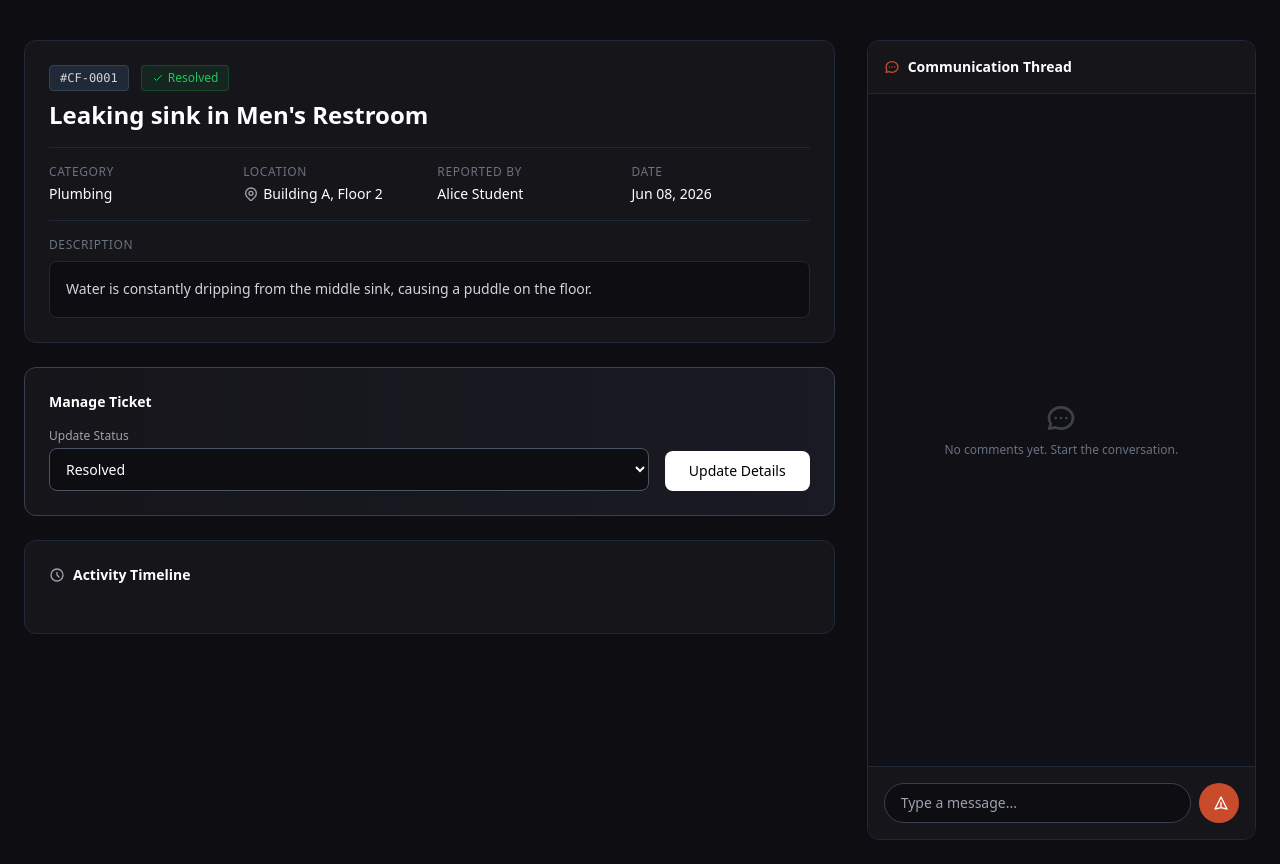
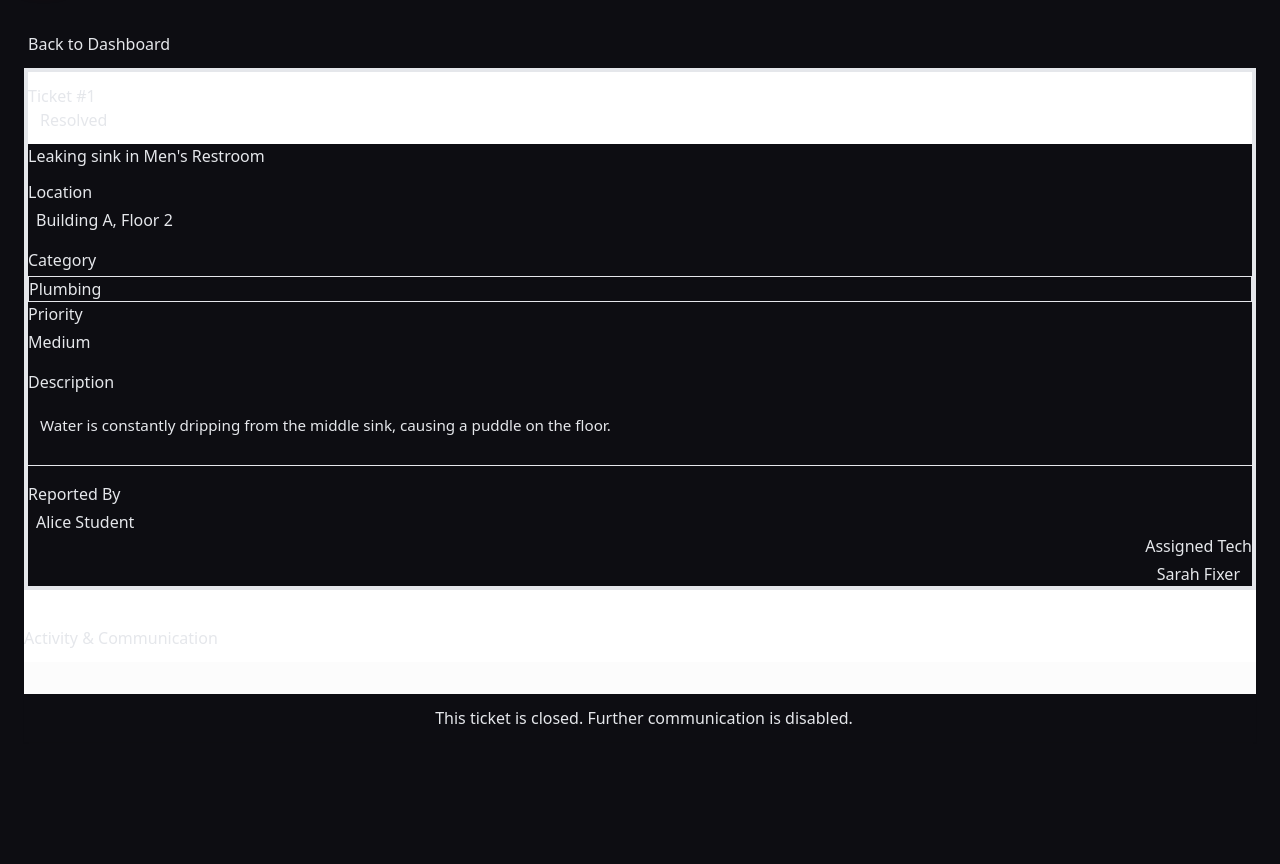
Before and after one commit to atleii/CampusFIX, a Flask app: page /complaint/1 in a window 1280 px wide. Shown: the part 61-925 px from the top of the page. After the commit the page ends 785 px from the top, so only its background shows below. Run offline with Flask 3, Linux system fonts and the light colour scheme; a user stored in the database is signed in; some libraries are stand-ins or nearby versions.

Commit message:
Enhance view_complaint.html layout and details
Updated the view_complaint.html template to enhance the display of complaint details, including status, category, priority, and communication thread. Added navigation links and improved layout for better user experience.

```diff
--- a/templates/view_complaint.html
+++ b/templates/view_complaint.html
@@ -1,143 +1,155 @@
 {% extends "base.html" %}
+{% block title %}Ticket #{{ complaint.id }} - CampusFIX{% endblock %}
+{% block content %}
+<div class="mb-3 mt-2">
+    <a href="{{ url_for('dashboard') }}" class="text-decoration-none text-muted"><i class="bi bi-arrow-left me-1"></i>Back to Dashboard</a>
+</div>
 
-{% block content %}
-<div class="max-w-7xl mx-auto mt-4 grid grid-cols-1 lg:grid-cols-3 gap-8">
+<div class="row g-4">
+    <div class="col-lg-4">
+        <div class="card border-0 shadow-sm h-100 border-top border-4 {% if complaint.status == 'Resolved' %}border-success{% elif complaint.status == 'In Progress' %}border-warning{% else %}border-danger{% endif %}">
+            <div class="card-header bg-white py-3 d-flex justify-content-between align-items-center">
+                <h5 class="fw-bold mb-0">Ticket #{{ complaint.id }}</h5>
+                <span class="badge {% if complaint.status == 'Resolved' %}bg-success{% elif complaint.status == 'In Progress' %}bg-warning text-dark{% else %}bg-danger{% endif %} px-3 py-2 rounded-pill">
+                    {{ complaint.status }}
+                </span>
+            </div>
+            <div class="card-body">
+                <h4 class="fw-bold mb-3 text-dark">{{ complaint.title }}</h4>
 
-    <div class="lg:col-span-2 space-y-6">
+                <div class="mb-4">
+                    <div class="text-uppercase small fw-bold text-muted mb-1">Location</div>
+                    <div class="fw-medium"><i class="bi bi-geo-alt text-primary me-2"></i>{{ complaint.location }}</div>
+                </div>
 
-        <div class="bg-[#15151A] rounded-xl border border-gray-800 p-6 relative overflow-hidden">
-            <div class="flex justify-between items-start mb-4">
-                <div>
-                    <div class="flex items-center gap-3 mb-2">
-                        <span class="px-2.5 py-1 bg-gray-800 text-gray-300 text-xs font-mono rounded border border-gray-700">#CF-{{ "%04d" | format(complaint.id) }}</span>
-                        {% if complaint.status == 'Pending' %}
-                            <span class="px-2.5 py-1 bg-red-500/10 text-red-500 text-xs font-medium rounded border border-red-500/20 flex items-center gap-1"><span class="w-1.5 h-1.5 rounded-full bg-red-500 animate-pulse"></span> Pending</span>
-                        {% elif complaint.status == 'In Progress' %}
-                            <span class="px-2.5 py-1 bg-yellow-500/10 text-yellow-500 text-xs font-medium rounded border border-yellow-500/20 flex items-center gap-1"><span class="w-1.5 h-1.5 rounded-full bg-yellow-500 animate-pulse"></span> In Progress</span>
-                        {% else %}
-                            <span class="px-2.5 py-1 bg-green-500/10 text-green-500 text-xs font-medium rounded border border-green-500/20 flex items-center gap-1"><svg class="w-3 h-3" fill="none" stroke="currentColor" viewBox="0 0 24 24"><path stroke-linecap="round" stroke-linejoin="round" stroke-width="2" d="M5 13l4 4L19 7"></path></svg> Resolved</span>
-                        {% endif %}
+                <div class="row mb-4">
+                    <div class="col-6">
+                        <div class="text-uppercase small fw-bold text-muted mb-1">Category</div>
+                        <div class="badge bg-light text-dark border">{{ complaint.category }}</div>
                     </div>
-                    <h1 class="text-2xl font-bold text-white">{{ complaint.title }}</h1>
+                    <div class="col-6">
+                        <div class="text-uppercase small fw-bold text-muted mb-1">Priority</div>
+                        <div class="badge {% if complaint.priority == 'Critical' %}bg-danger{% elif complaint.priority == 'High' %}bg-warning text-dark{% else %}bg-info text-dark{% endif %}">
+                            {{ complaint.priority }}
+                        </div>
                     </div>
                 </div>
 
-            <div class="grid grid-cols-2 md:grid-cols-4 gap-4 py-4 border-y border-gray-800 my-4">
+                <div class="mb-4">
+                    <div class="text-uppercase small fw-bold text-muted mb-2">Description</div>
+                    <div class="bg-light p-3 rounded text-dark" style="white-space: pre-wrap; font-size: 0.95rem;">{{ complaint.description }}</div>
+                </div>
+
+                {% if complaint.image_file %}
+                <div class="mb-4">
+                    <div class="text-uppercase small fw-bold text-muted mb-2">Attached Photo</div>
+                    <a href="{{ url_for('static', filename='uploads/' + complaint.image_file) }}" target="_blank">
+                        <img src="{{ url_for('static', filename='uploads/' + complaint.image_file) }}" class="img-fluid rounded border shadow-sm" alt="Issue photo">
+                    </a>
+                </div>
+                {% endif %}
+
+                <hr class="my-4">
+
+                <div class="d-flex align-items-center justify-content-between">
                     <div>
-                    <p class="text-xs text-gray-500 uppercase tracking-wider mb-1">Category</p>
-                    <p class="text-sm font-medium text-white">{{ complaint.category }}</p>
+                        <div class="text-uppercase small fw-bold text-muted mb-1">Reported By</div>
+                        <div class="fw-medium d-flex align-items-center">
+                            <i class="bi bi-person-circle fs-5 text-secondary me-2"></i>{{ complaint.author.full_name }}
                         </div>
-                <div>
-                    <p class="text-xs text-gray-500 uppercase tracking-wider mb-1">Location</p>
-                    <p class="text-sm font-medium text-white flex items-center gap-1">
-                        <svg class="w-4 h-4 text-gray-400" fill="none" stroke="currentColor" viewBox="0 0 24 24"><path stroke-linecap="round" stroke-linejoin="round" stroke-width="2" d="M17.657 16.657L13.414 20.9a1.998 1.998 0 01-2.827 0l-4.244-4.243a8 8 0 1111.314 0z"></path><path stroke-linecap="round" stroke-linejoin="round" stroke-width="2" d="M15 11a3 3 0 11-6 0 3 3 0 016 0z"></path></svg>
-                        {{ complaint.location }}
-                    </p>
                     </div>
-                <div>
-                    <p class="text-xs text-gray-500 uppercase tracking-wider mb-1">Reported By</p>
-                    <p class="text-sm font-medium text-white">{{ complaint.author.full_name }}</p>
+                    <div class="text-end">
+                        <div class="text-uppercase small fw-bold text-muted mb-1">Assigned Tech</div>
+                        {% if complaint.assigned_to %}
+                            <span class="badge bg-primary rounded-pill px-3 py-2"><i class="bi bi-tools me-1"></i>{{ complaint.assignee.full_name }}</span>
+                        {% else %}
+                            <span class="text-danger small fw-bold fst-italic">Unassigned</span>
+                        {% endif %}
                     </div>
-                <div>
-                    <p class="text-xs text-gray-500 uppercase tracking-wider mb-1">Date</p>
-                    <p class="text-sm font-medium text-white">{{ complaint.created_at.strftime('%b %d, %Y') }}</p>
                 </div>
             </div>
 
-            <div>
-                <p class="text-xs text-gray-500 uppercase tracking-wider mb-2">Description</p>
-                <div class="bg-[#0D0D12] p-4 rounded-lg border border-gray-800 text-sm text-gray-300 whitespace-pre-wrap leading-relaxed">{{ complaint.description }}</div>
+            {% if current_user.role in ['Admin', 'Tech'] and complaint.status != 'Resolved' %}
+            <div class="card-footer bg-light p-4 border-0">
+                <h6 class="fw-bold mb-3"><i class="bi bi-gear-fill me-2 text-primary"></i>Manage Ticket</h6>
+                <form action="{{ url_for('update_complaint', id=complaint.id) }}" method="POST">
+
+                    {% if not complaint.assigned_to and current_user.role == 'Tech' %}
+                    <div class="form-check mb-3 p-3 bg-white rounded border border-primary">
+                        <input class="form-check-input ms-1 me-2" type="checkbox" name="claim_ticket" value="true" id="claimCheck">
+                        <label class="form-check-label fw-bold text-primary" for="claimCheck">Claim this ticket</label>
+                    </div>
+                    {% endif %}
+
+                    <div class="mb-3">
+                        <label class="form-label small fw-bold text-muted">Update Status</label>
+                        <select name="status" class="form-select form-select-sm">
+                            <option value="{{ complaint.status }}" selected>Current: {{ complaint.status }}</option>
+                            {% if complaint.status == 'Pending' %}<option value="In Progress">Move to In Progress</option>{% endif %}
+                            <option value="Resolved">Mark as Resolved</option>
+                            <option value="Cancelled">Cancel Ticket</option>
+                        </select>
+                    </div>
+                    <button type="submit" class="btn btn-dark w-100 btn-sm fw-bold rounded-pill">Apply Changes</button>
+                </form>
+            </div>
+            {% endif %}
         </div>
     </div>
 
-        {% if current_user.role in ['Admin', 'Tech'] %}
-        <div class="bg-gradient-to-r from-[#15151A] to-[#1a1a24] rounded-xl border border-gray-700 p-6">
-            <h3 class="text-sm font-semibold text-white mb-4">Manage Ticket</h3>
-            <form action="{{ url_for('update_complaint', id=complaint.id) }}" method="POST" class="flex flex-wrap items-end gap-4">
-                <div class="flex-1 min-w-[200px]">
-                    <label class="block text-xs text-gray-400 mb-1">Update Status</label>
-                    <select name="status" class="w-full bg-[#0D0D12] border border-gray-600 rounded-lg px-3 py-2.5 text-sm text-white focus:outline-none focus:border-[#C84C2C]">
-                        <option value="Pending" {% if complaint.status == 'Pending' %}selected{% endif %}>Pending</option>
-                        <option value="In Progress" {% if complaint.status == 'In Progress' %}selected{% endif %}>In Progress</option>
-                        <option value="Resolved" {% if complaint.status == 'Resolved' %}selected{% endif %}>Resolved</option>
-                        <option value="Closed" {% if complaint.status == 'Closed' %}selected{% endif %}>Closed</option>
-                    </select>
+    <div class="col-lg-8">
+        <div class="card border-0 shadow-sm h-100 d-flex flex-column">
+            <div class="card-header bg-white py-3 border-bottom d-flex align-items-center">
+                <i class="bi bi-chat-right-text text-primary fs-5 me-2"></i>
+                <h5 class="fw-bold mb-0">Activity & Communication</h5>
             </div>
 
-                {% if not complaint.assigned_to %}
-                <div class="flex items-center gap-2 mb-2">
-                    <input type="checkbox" name="claim_ticket" value="true" id="claim" class="w-4 h-4 rounded bg-[#0D0D12] border-gray-600 text-[#C84C2C] focus:ring-[#C84C2C]">
-                    <label for="claim" class="text-sm text-gray-300">Claim this ticket</label>
+            <div class="card-body overflow-auto flex-grow-1 p-4" style="max-height: 600px; background-color: #fcfcfc;">
+                <div class="timeline">
+                    {% for item in timeline %}
+                        <div class="timeline-item">
+                            <div class="text-muted small fw-bold mb-1">{{ item.created_at.strftime('%b %d, %Y - %I:%M %p') }}</div>
+
+                            {% if item.__class__.__name__ == 'AuditLog' %}
+                                <div class="d-flex align-items-center text-muted ms-1 bg-white p-2 rounded border shadow-sm d-inline-flex">
+                                    <i class="bi bi-info-circle-fill text-secondary me-2"></i>
+                                    <span class="small">{{ item.action }} {% if item.user %}by {{ item.user.full_name }}{% endif %}</span>
+                                </div>
+                            {% else %}
+                                <div class="card border-0 shadow-sm mt-1 {% if item.user.role in ['Admin', 'Tech'] %}bg-light border-start border-3 border-primary{% else %}bg-white{% endif %}">
+                                    <div class="card-body p-3">
+                                        <div class="d-flex align-items-center mb-2">
+                                            <div class="bg-{% if item.user.role == 'Student' %}secondary{% else %}primary{% endif %} text-white rounded-circle d-flex align-items-center justify-content-center me-2" style="width: 28px; height: 28px; font-size: 12px;">
+                                                {{ item.user.full_name[0] }}
+                                            </div>
+                                            <strong class="text-dark me-2">{{ item.user.full_name }}</strong>
+                                            <span class="badge bg-light text-secondary border" style="font-size: 0.7rem;">{{ item.user.role }}</span>
+                                        </div>
+                                        <p class="mb-0 text-dark ms-4 ps-1" style="white-space: pre-wrap; font-size: 0.95rem;">{{ item.content }}</p>
+                                    </div>
                                 </div>
                             {% endif %}
-
-                <button type="submit" class="bg-white text-black hover:bg-gray-200 px-6 py-2.5 rounded-lg text-sm font-medium transition-all">
-                    Update Details
-                </button>
-            </form>
-        </div>
-        {% endif %}
-
-        <div class="bg-[#15151A] rounded-xl border border-gray-800 p-6">
-            <h3 class="text-sm font-semibold text-white mb-6 flex items-center gap-2">
-                <svg class="w-4 h-4 text-gray-400" fill="none" stroke="currentColor" viewBox="0 0 24 24"><path stroke-linecap="round" stroke-linejoin="round" stroke-width="2" d="M12 8v4l3 3m6-3a9 9 0 11-18 0 9 9 0 0118 0z"></path></svg>
-                Activity Timeline
-            </h3>
-            <div class="space-y-6 relative before:absolute before:inset-0 before:ml-5 before:-translate-x-px md:before:ml-[1.25rem] md:before:translate-x-0 before:h-full before:w-0.5 before:bg-gradient-to-b before:from-gray-800 before:to-transparent">
-                {% for log in complaint.audit_logs %}
-                <div class="relative flex items-start justify-between md:justify-normal md:odd:flex-row-reverse group is-active">
-                    <div class="flex items-center justify-center w-10 h-10 rounded-full border-4 border-[#15151A] bg-gray-800 text-gray-400 shrink-0 md:order-1 md:group-odd:-translate-x-1/2 md:group-even:translate-x-1/2 shadow">
-                        <svg class="w-4 h-4" fill="none" stroke="currentColor" viewBox="0 0 24 24"><path stroke-linecap="round" stroke-linejoin="round" stroke-width="2" d="M9 12l2 2 4-4m6 2a9 9 0 11-18 0 9 9 0 0118 0z"></path></svg>
-                    </div>
-                    <div class="w-[calc(100%-4rem)] md:w-[calc(50%-2.5rem)] p-4 rounded-lg bg-[#0D0D12] border border-gray-800 shadow-sm ml-4 md:ml-0 md:mr-4 md:group-odd:mr-0 md:group-odd:ml-4">
-                        <time class="text-xs font-mono text-gray-500 mb-1 block">{{ log.created_at.strftime('%Y-%m-%d %H:%M') }}</time>
-                        <p class="text-sm text-gray-300">{{ log.action }}</p>
-                    </div>
                         </div>
                     {% endfor %}
                 </div>
             </div>
 
+            {% if complaint.status != 'Resolved' and complaint.status != 'Cancelled' %}
+            <div class="card-footer bg-white p-4 border-top">
+                <form action="{{ url_for('view_complaint', id=complaint.id) }}" method="POST">
+                    <label class="form-label fw-bold text-dark mb-2">{% if current_user.role == 'Student' %}Send message to tech team{% else %}Add note or update for user{% endif %}</label>
+                    <div class="input-group">
+                        <textarea name="content" class="form-control" rows="2" placeholder="Type your message here..." required></textarea>
+                        <button class="btn btn-primary px-4 fw-bold" type="submit"><i class="bi bi-send-fill me-2"></i>Post</button>
                     </div>
-
-    <div class="bg-[#15151A] rounded-xl border border-gray-800 flex flex-col h-[800px] sticky top-6">
-        <div class="p-4 border-b border-gray-800 bg-[#15151A] rounded-t-xl z-10">
-            <h3 class="text-sm font-semibold text-white flex items-center gap-2">
-                <svg class="w-4 h-4 text-[#C84C2C]" fill="none" stroke="currentColor" viewBox="0 0 24 24"><path stroke-linecap="round" stroke-linejoin="round" stroke-width="2" d="M8 12h.01M12 12h.01M16 12h.01M21 12c0 4.418-4.03 8-9 8a9.863 9.863 0 01-4.255-.949L3 20l1.395-3.72C3.512 15.042 3 13.574 3 12c0-4.418 4.03-8 9-8s9 3.582 9 8z"></path></svg>
-                Communication Thread
-            </h3>
+                </form>
             </div>
-
-        <div class="flex-1 overflow-y-auto p-4 space-y-4 bg-[#0D0D12]/50 custom-scrollbar">
-            {% for comment in complaint.comments %}
-            <div class="flex flex-col {% if comment.user_id == current_user.id %}items-end{% else %}items-start{% endif %}">
-                <span class="text-[10px] text-gray-500 mb-1 ml-1">{{ comment.author.full_name }} • {{ comment.created_at.strftime('%H:%M') }}</span>
-                <div class="max-w-[85%] px-4 py-2.5 rounded-2xl text-sm
-                    {% if comment.user_id == current_user.id %}
-                        bg-[#C84C2C] text-white rounded-br-none
             {% else %}
-                        bg-gray-800 text-gray-200 rounded-bl-none border border-gray-700
-                    {% endif %}">
-                    {{ comment.content }}
+            <div class="card-footer bg-light p-3 text-center text-muted border-top">
+                <i class="bi bi-lock-fill me-2"></i>This ticket is closed. Further communication is disabled.
+            </div>
+            {% endif %}
         </div>
     </div>
-            {% else %}
-            <div class="h-full flex flex-col items-center justify-center text-gray-500">
-                <svg class="w-8 h-8 mb-2 opacity-50" fill="none" stroke="currentColor" viewBox="0 0 24 24"><path stroke-linecap="round" stroke-linejoin="round" stroke-width="2" d="M8 12h.01M12 12h.01M16 12h.01M21 12c0 4.418-4.03 8-9 8a9.863 9.863 0 01-4.255-.949L3 20l1.395-3.72C3.512 15.042 3 13.574 3 12c0-4.418 4.03-8 9-8s9 3.582 9 8z"></path></svg>
-                <p class="text-xs">No comments yet. Start the conversation.</p>
-            </div>
-            {% endfor %}
-        </div>
-
-        <div class="p-4 border-t border-gray-800 bg-[#15151A] rounded-b-xl">
-            <form action="{{ url_for('view_complaint', id=complaint.id) }}" method="POST" class="flex gap-2">
-                <input type="text" name="content" placeholder="Type a message..." required class="flex-1 bg-[#0D0D12] border border-gray-700 rounded-full px-4 py-2 text-sm text-white focus:outline-none focus:border-[#C84C2C]">
-                <button type="submit" class="w-10 h-10 rounded-full bg-[#C84C2C] hover:bg-[#A63C22] text-white flex items-center justify-center transition-all shrink-0">
-                    <svg class="w-4 h-4 ml-1" fill="none" stroke="currentColor" viewBox="0 0 24 24"><path stroke-linecap="round" stroke-linejoin="round" stroke-width="2" d="M12 19l9 2-9-18-9 18 9-2zm0 0v-8"></path></svg>
-                </button>
-            </form>
-        </div>
-    </div>
-
 </div>
 {% endblock %}
```
Lines whose indentation alone changed are shown as unchanged.
